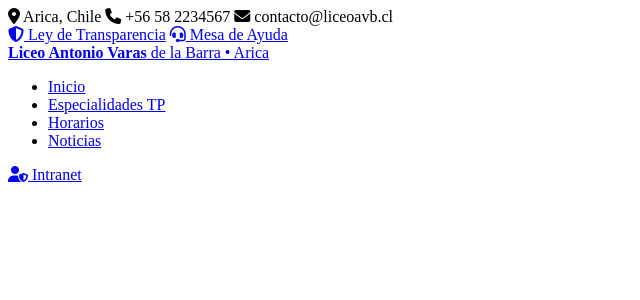
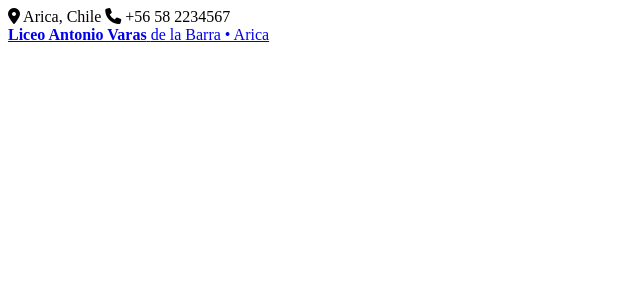
Before and after one commit to naniidifee/proyecto-avb, a Django app: template avb_intranet/templates/avb_intranet/base.html in a window 1280 px wide. Shown: the top 300 px of the page, without its empty margins (0-640 px from the left). Run offline with Django 5.2, Linux system fonts and the light colour scheme; the template is opened without the code that fills it, so the values that code supplies are empty.

Commit message:
chore: estructura base inicial en main o masater esk hubo un error

```diff
--- a/avb_intranet/templates/avb_intranet/base.html
+++ b/avb_intranet/templates/avb_intranet/base.html
@@ -10,41 +10,24 @@
   <link rel="stylesheet" href="{% static 'css/style.css' %}"/>
 </head>
 <body>
-  <!-- TOPBAR -->
+  <!-- BARRA SUPERIOR -->
   <div class="topbar">
     <div class="topbar-info">
       <span><i class="fas fa-map-marker-alt"></i> Arica, Chile</span>
       <span><i class="fas fa-phone"></i> +56 58 2234567</span>
-      <span><i class="fas fa-envelope"></i> contacto@liceoavb.cl</span>
-    </div>
-    <div class="topbar-links">
-      <a href="#transparencia"><i class="fas fa-shield-alt"></i> Ley de Transparencia</a>
-      <a href="#contacto"><i class="fas fa-headset"></i> Mesa de Ayuda</a>
     </div>
   </div>
 
-  <!-- NAVBAR -->
+  <!-- NAVEGACIÓN -->
   <nav>
     <a href="{% url 'index' %}" class="nav-logo">
-      <div class="nav-logo-text">
-        <strong>Liceo Antonio Varas</strong>
-        <span>de la Barra • Arica</span>
-      </div>
-    </a>
-    <ul class="nav-links">
-      <li><a href="{% url 'index' %}">Inicio</a></li>
-      <li><a href="{% url 'especialidades' %}">Especialidades TP</a></li>
-      <li><a href="{% url 'horarios' %}">Horarios</a></li>
-      <li><a href="{% url 'noticias_lista' %}">Noticias</a></li>
-    </ul>
-    <a href="{% url 'intranet' %}" class="btn-intranet">
-      <i class="fas fa-user-shield"></i> Intranet
+      <strong>Liceo Antonio Varas</strong>
+      <span>de la Barra • Arica</span>
     </a>
   </nav>
 
-  <!-- BLOQUE PRINCIPAL DE CONTENIDO -->
-  {% block content %}
-  {% endblock %}
+  <!-- CONTENIDO PRINCIPAL -->
+  {% block content %}{% endblock %}
 
 </body>
 </html>
--- /dev/null
+++ b/avb_intranet/urls.py
@@ -0,0 +1,5 @@
+from django.urls import path
+from . import views
+
+urlpatterns = [
+]
--- a/intranet_avb_off/urls.py
+++ b/intranet_avb_off/urls.py
@@ -15,8 +15,9 @@ Including another URLconf
     2. Add a URL to urlpatterns:  path('blog/', include('blog.urls'))
 """
 from django.contrib import admin
-from django.urls import path
+from django.urls import path, include
 
 urlpatterns = [
     path('admin/', admin.site.urls),
+    path('', include('avb_intranet.urls')),
 ]
```
